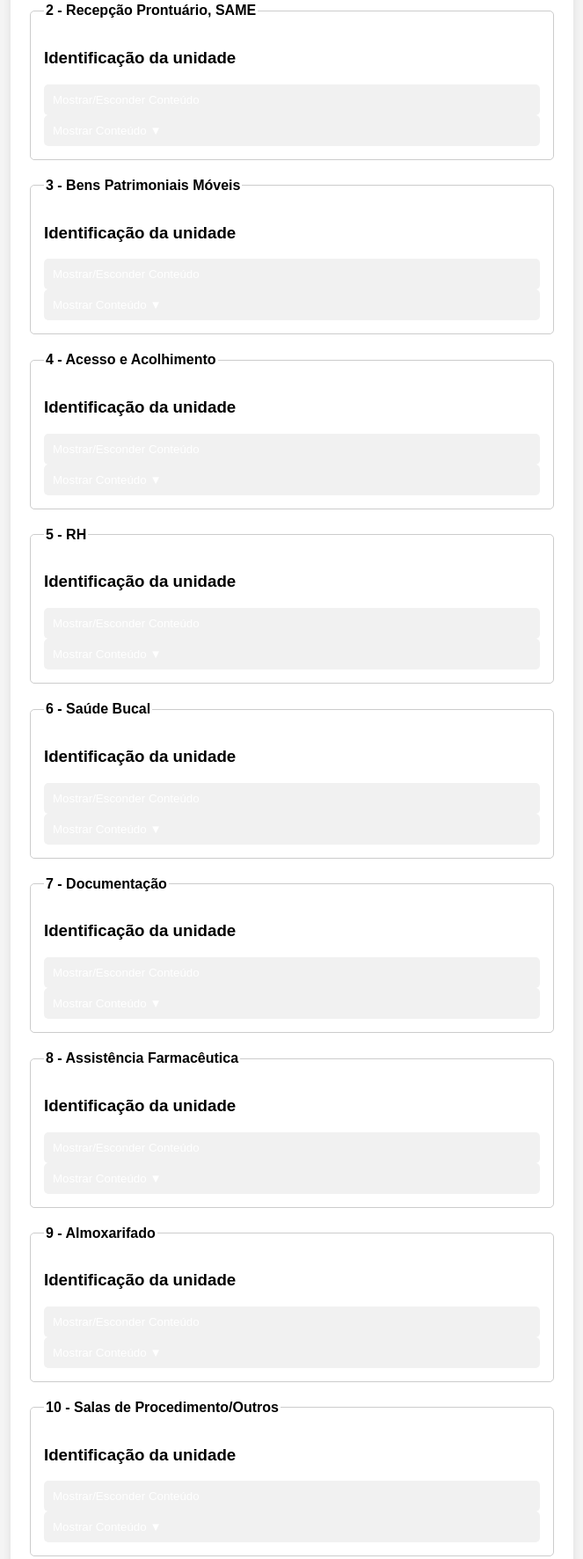
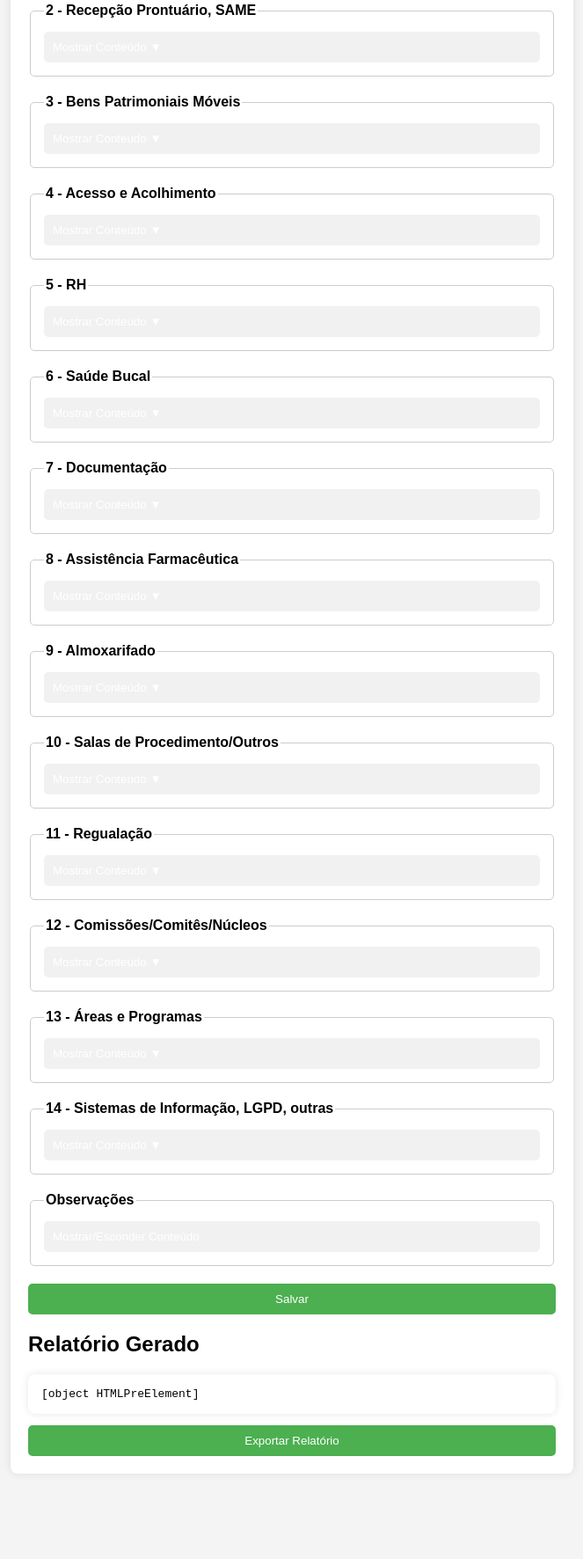
Before and after one commit to JotaEne0/Relat-rio-de-Visita-em-unidades, a plain HTML site: page index.html in a window 1280 px wide. Shown: the part 253-2025 px from the top of the page at 88% size, without its empty margins (308-971 px from the left). After the commit the page ends 1948 px from the top, so only its background shows below. Drawn offline with Linux system fonts and the light colour scheme.

```diff
--- a/index.html
+++ b/index.html
@@ -39,101 +39,80 @@
         </fieldset>
             <fieldset>
                 <legend>2 - Recepção Prontuário, SAME</legend>
-                <h3>Identificação da unidade</h3>
-                <button class="collapse-button" onclick="toggleCollapse('checklist-seção2')">Mostrar/Esconder Conteúdo</button>
-                <div id="checklist-seção2" class="collapse-content">
-                    <!-- Adicione as demais perguntas seguindo o mesmo padrão -->
+                <div class="section-wrapper">
+                    <div id="checklist-seção2" class="collapse-content"></div>
                 </div>
             </fieldset>
             <fieldset>
                 <legend>3 - Bens Patrimoniais Móveis</legend>
-                <h3>Identificação da unidade</h3>
-                <button class="collapse-button" onclick="toggleCollapse('checklist-seção3')">Mostrar/Esconder Conteúdo</button>
-                <div id="checklist-seção3" class="collapse-content">
-                    <!-- Adicione as demais perguntas seguindo o mesmo padrão -->
+                <div class="section-wrapper">
+                    <div id="checklist-seção3" class="collapse-content"></div>
                 </div>
             </fieldset>
             <fieldset>
                 <legend>4 - Acesso e Acolhimento</legend>
-                <h3>Identificação da unidade</h3>
-                <button class="collapse-button" onclick="toggleCollapse('checklist-seção4')">Mostrar/Esconder Conteúdo</button>
-                <div id="checklist-seção4" class="collapse-content">
-                    <!-- Adicione as demais perguntas seguindo o mesmo padrão -->
+                <div class="section-wrapper">
+                    <div id="checklist-seção4" class="collapse-content"></div>
                 </div>
             </fieldset>
             <fieldset>
                 <legend>5 - RH</legend>
-                <h3>Identificação da unidade</h3>
-                <button class="collapse-button" onclick="toggleCollapse('checklist-seção5')">Mostrar/Esconder Conteúdo</button>
-                <div id="checklist-seção5" class="collapse-content">
-                    <!-- Adicione as demais perguntas seguindo o mesmo padrão -->
+                <div class="section-wrapper">
+                    <div id="checklist-seção5" class="collapse-content"></div>
                 </div>
             </fieldset>
             <fieldset>
                 <legend>6 - Saúde Bucal</legend>
-                <h3>Identificação da unidade</h3>
-                <button class="collapse-button" onclick="toggleCollapse('checklist-seção6')">Mostrar/Esconder Conteúdo</button>
-                <div id="checklist-seção6" class="collapse-content">
-                    <!-- Adicione as demais perguntas seguindo o mesmo padrão -->
+                <div class="section-wrapper">
+                    <div id="checklist-seção6" class="collapse-content"></div>
                 </div>
             </fieldset>
             <fieldset>
                 <legend>7 - Documentação</legend>
-                <h3>Identificação da unidade</h3>
-                <button class="collapse-button" onclick="toggleCollapse('checklist-seção7')">Mostrar/Esconder Conteúdo</button>
-                <div id="checklist-seção7" class="collapse-content">
-                    <!-- Adicione as demais perguntas seguindo o mesmo padrão -->
+                <div class="section-wrapper">
+                    <div id="checklist-seção7" class="collapse-content"></div>
                 </div>
             </fieldset>
             <fieldset>
                 <legend>8 - Assistência Farmacêutica</legend>
-                <h3>Identificação da unidade</h3>
-                <button class="collapse-button" onclick="toggleCollapse('checklist-seção8')">Mostrar/Esconder Conteúdo</button>
-                <div id="checklist-seção8" class="collapse-content">
-                    <!-- Adicione as demais perguntas seguindo o mesmo padrão -->
+                <div class="section-wrapper">
+                    <div id="checklist-seção8" class="collapse-content"></div>
                 </div>
             </fieldset>
             <fieldset>
                 <legend>9 - Almoxarifado</legend>
-                <h3>Identificação da unidade</h3>
-                <button class="collapse-button" onclick="toggleCollapse('checklist-seção9')">Mostrar/Esconder Conteúdo</button>
-                <div id="checklist-seção9" class="collapse-content">
+                <div class="section-wrapper">
+                    <div id="checklist-seção9" class="collapse-content"></div>
                 </div>
             </fieldset>
             <fieldset>
                 <legend>10 - Salas de Procedimento/Outros</legend>
-                <h3>Identificação da unidade</h3>
-                <button class="collapse-button" onclick="toggleCollapse('checklist-seção10')">Mostrar/Esconder Conteúdo</button>
-                <div id="checklist-seção10" class="collapse-content">
-                    <!-- Adicione as demais perguntas seguindo o mesmo padrão -->
+                <div class="section-wrapper">
+                    <div id="checklist-seção10" class="collapse-content"></div>
                 </div>
             </fieldset>
             <fieldset>
                 <legend>11 - Regualação</legend>
-                <h3>Identificação da unidade</h3>
-                <button class="collapse-button" onclick="toggleCollapse('checklist-seção11')">Mostrar/Esconder Conteúdo</button>
-                <div id="checklist-seção11" class="collapse-content">
+                <div class="section-wrapper">
+                    <div id="checklist-seção11" class="collapse-content"></div>
                 </div>
             </fieldset>
             <fieldset>
                 <legend>12 - Comissões/Comitês/Núcleos</legend>
-                <h3>Identificação da unidade</h3>
-                <button class="collapse-button" onclick="toggleCollapse('checklist-seção12')">Mostrar/Esconder Conteúdo</button>
-                <div id="checklist-seção12" class="collapse-content">
+                <div class="section-wrapper">
+                    <div id="checklist-seção12" class="collapse-content"></div>
                 </div>
             </fieldset>
             <fieldset>
                 <legend>13 - Áreas e Programas</legend>
-                <h3>Identificação da unidade</h3>
-                <button class="collapse-button" onclick="toggleCollapse('checklist-seção13')">Mostrar/Esconder Conteúdo</button>
-                <div id="checklist-seção13" class="collapse-content">
+                <div class="section-wrapper">
+                    <div id="checklist-seção13" class="collapse-content"></div>
                 </div>
             </fieldset>
             <fieldset>
                 <legend>14 - Sistemas de Informação, LGPD, outras</legend>
-                <h3>Identificação da unidade</h3>
-                <button class="collapse-button" onclick="toggleCollapse('checklist-seção14')">Mostrar/Esconder Conteúdo</button>
-                <div id="checklist-seção14" class="collapse-content">
+                <div class="section-wrapper">
+                    <div id="checklist-seção14" class="collapse-content"></div>
                 </div>
             </fieldset>
             <fieldset>
```
